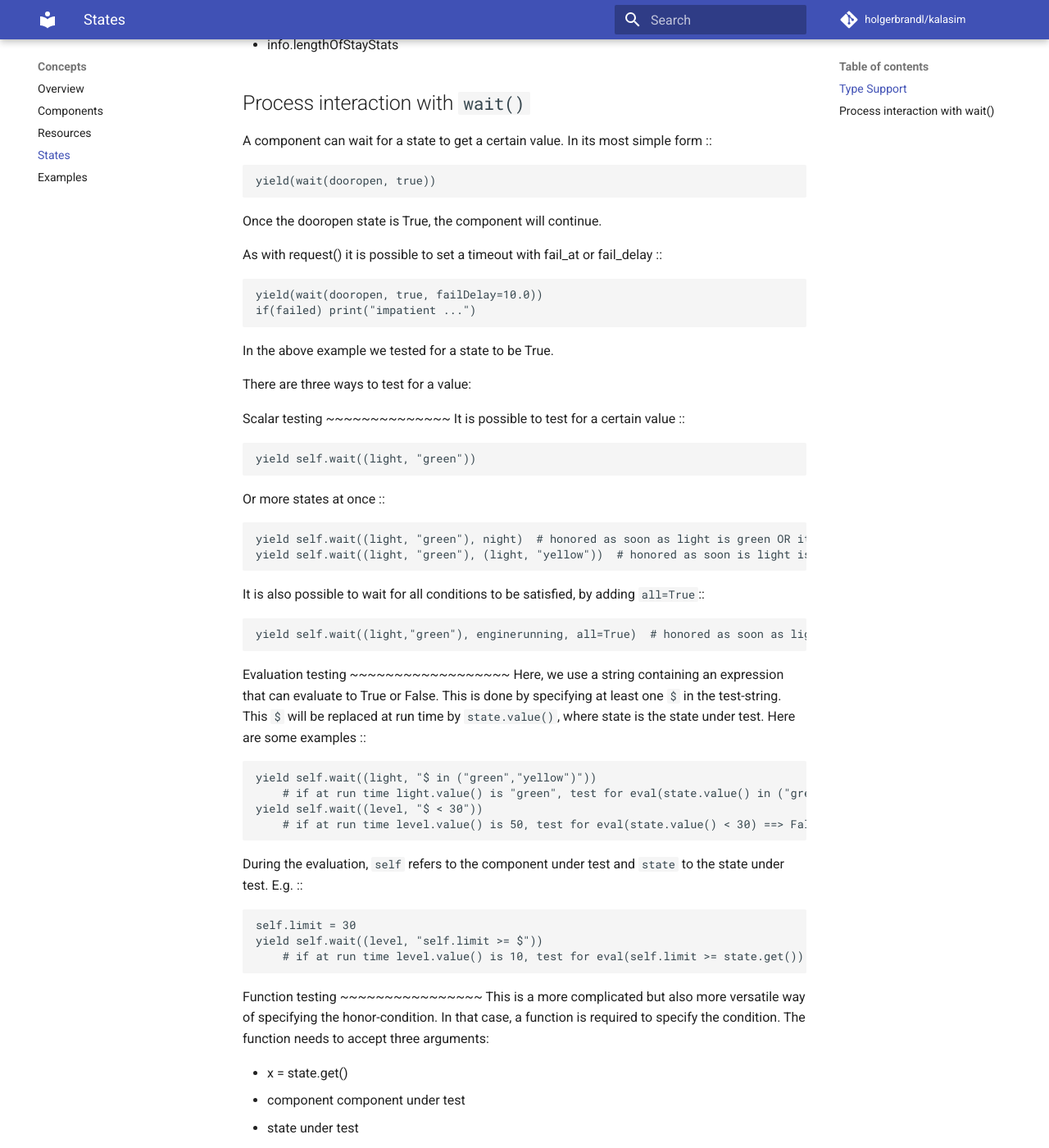
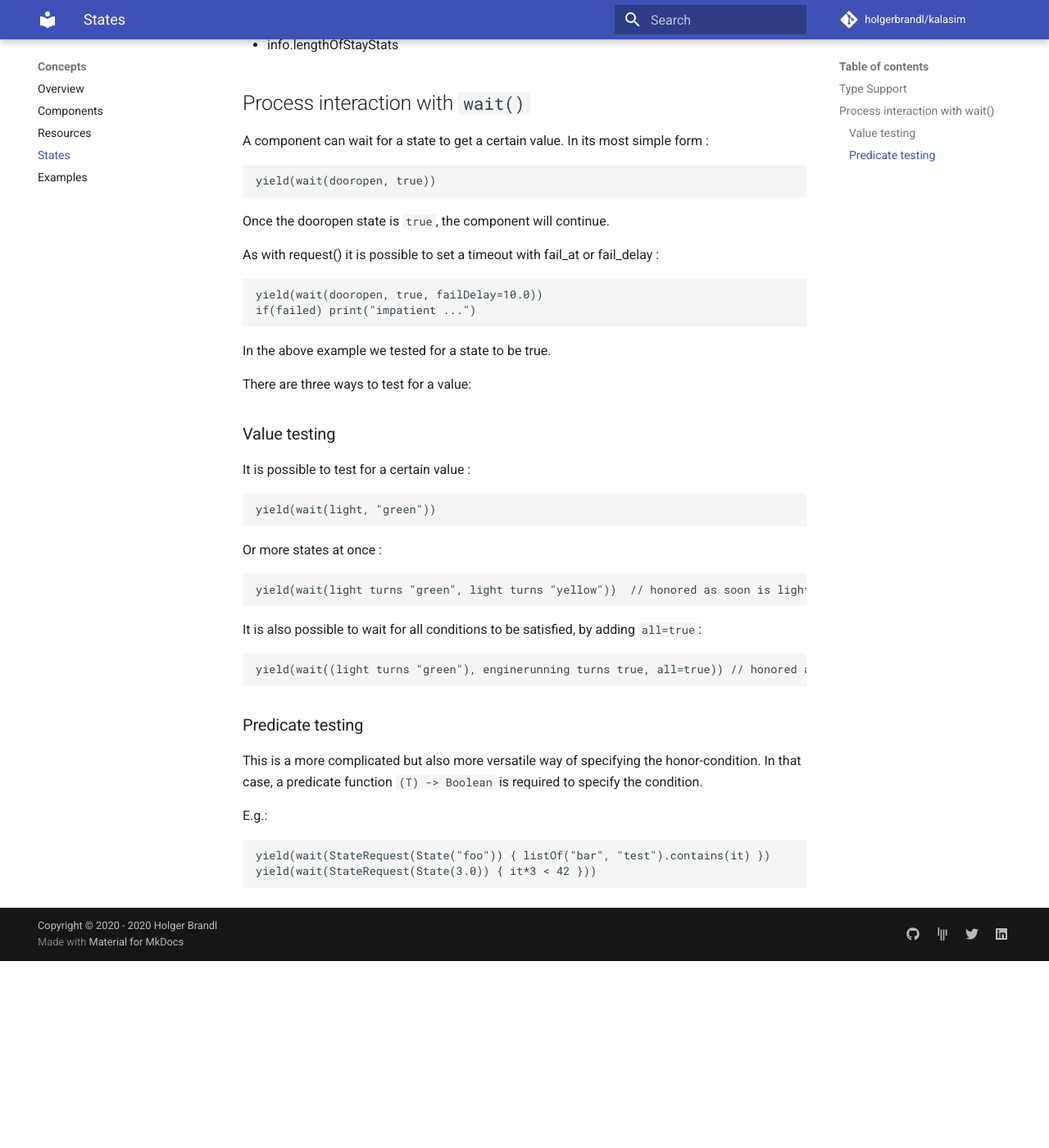
Before and after one commit to holgerbrandl/kalasim, an MkDocs documentation site: the page built from docs/userguide/docs/state.md, in a window 1280 px wide and 1400 px high, scrolled down 1482 px. Shown: the whole window at 82% size. Built offline with MkDocs 1.6.1 and Material for MkDocs 9.7.7, drawn with Linux system fonts in a browser that asks for light colours; comment, search, counter and statistics services are not loaded; after the commit the page ends 2654 px from its top, so only the background shows below that; some of the changed text lies outside the part shown.

Commit message:
Cont State docs

````diff
--- a/docs/userguide/docs/state.md
+++ b/docs/userguide/docs/state.md
@@ -9,7 +9,7 @@ Definition is simple, like `val doorOpen = State(false)`. The initial value is F
 the door is closed.
 
 
-Now we can say ::
+Now we can say :
 
 ```kotlin
 doorOpen.value = true
@@ -17,7 +17,7 @@ doorOpen.value = true
 
 to open the door.
 
-If we want a person to wait for an open door, we could say ::
+If we want a person to wait for an open door, we could say :
 
 ```kotlin
 yield(wait(doorOpen, true))
@@ -47,7 +47,7 @@ val light = State("red")
 light.value = "green"
 ```
 
-Or define a int/float state ::
+Or define a int/float state :
 
 ```
 val level = State(0.0)
@@ -70,86 +70,53 @@ States have a number of monitors:
 
 ## Process interaction with `wait()`
 
-A component can wait for a state to get a certain value. In its most simple form ::
+A component can wait for a state to get a certain value. In its most simple form :
 
 ```kotlin
 yield(wait(dooropen, true))
 ```
 
-Once the dooropen state is True, the component will continue.
+Once the dooropen state is `true`, the component will continue.
 
-As with request() it is possible to set a timeout with fail_at or fail_delay ::
+As with request() it is possible to set a timeout with fail_at or fail_delay :
 
 ```kotlin
 yield(wait(dooropen, true, failDelay=10.0))
 if(failed) print("impatient ...")
 ```
 
-In the above example we tested for a state to be True.
+In the above example we tested for a state to be true.
 
 There are three ways to test for a value:
 
-Scalar testing
-~~~~~~~~~~~~~~
-It is possible to test for a certain value ::
+### Value testing
 
-    yield self.wait((light, "green"))
+It is possible to test for a certain value :
 
-Or more states at once ::
+```kotlin
+yield(wait(light, "green"))
+```
 
-    yield self.wait((light, "green"), night)  # honored as soon as light is green OR it"s night
-    yield self.wait((light, "green"), (light, "yellow"))  # honored as soon is light is green OR yellow
+Or more states at once :
 
-It is also possible to wait for all conditions to be satisfied, by adding ``all=True``::
+```kotlin
+yield(wait(light turns "green", light turns "yellow"))  // honored as soon is light is green OR yellow
+```
 
-    yield self.wait((light,"green"), enginerunning, all=True)  # honored as soon as light is green AND engine is running
+It is also possible to wait for all conditions to be satisfied, by adding `all=true`:
 
-Evaluation testing
-~~~~~~~~~~~~~~~~~~
-Here, we use a string containing an expression that can evaluate to True or False. This is
-done by specifying at least one ``$`` in the test-string. This ``$`` will be replaced at run time by
-``state.value()``, where state is the state under test. Here are some examples ::
+```kotlin
+yield(wait((light turns "green"), enginerunning turns true, all=true)) // honored as soon as light is green AND engine is running
+```
 
-    yield self.wait((light, "$ in ("green","yellow")"))
-        # if at run time light.value() is "green", test for eval(state.value() in ("green,"yellow")) ==> True
-    yield self.wait((level, "$ < 30"))
-        # if at run time level.value() is 50, test for eval(state.value() < 30) ==> False
 
-During the evaluation, ``self`` refers to the component under test and ``state`` to the state under test.
-E.g. ::
+### Predicate testing
 
-    self.limit = 30
-    yield self.wait((level, "self.limit >= $"))
-        # if at run time level.value() is 10, test for eval(self.limit >= state.get()) ==> True, so honored
+This is a more complicated but also more versatile way of specifying the honor-condition. In that case, a predicate function `(T) -> Boolean` is required to specify the condition.
 
-Function testing
-~~~~~~~~~~~~~~~~
-This is a more complicated but also more versatile way of specifying the honor-condition.
-In that case, a function is required to specify the condition. The function needs to accept three
-arguments:
+E.g.:
 
-* x = state.get()
-* component component under test
-* state under test
-
-E.g.::
-
-    yield self.wait((light, lambda x, component, state x in ("green", "yellow"))
-        # x is light.get()
-    yield self.wait((level, lambda x, *_: x >= 30))
-        # x is level.get(), other two parameters are "dummied"
-
-And, of course, it is possible to define a function ::
-
-    def levelreached(value, component, state):
-        return value < component.limit
-
-    ...
-
-    self.limit = 30
-    yield self.wait((level, levelreached))
-
-Combination of testing methods
-~~~~~~~~~~~~~~~~~~~~~~~~~~~~~~
-It is possible to mix scalar, evaluation and function testing. And it"s also possible to specify all=True
-in any case.
+```kotlin
+yield(wait(StateRequest(State("foo")) { listOf("bar", "test").contains(it) })
+yield(wait(StateRequest(State(3.0)) { it*3 < 42 }))
+```
````
Also changed, not shown: docs/userguide/docs/index.md (+1 -1 lines), 1 other file.
